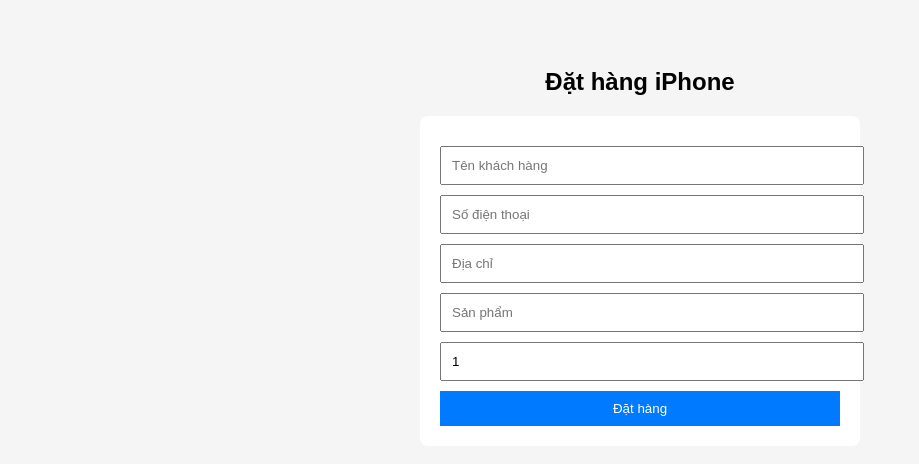
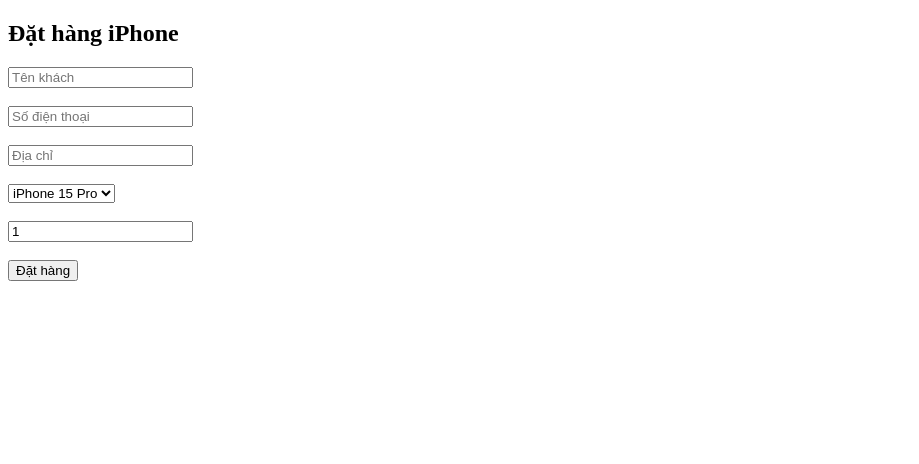
Before and after one commit to quyendz1231/dat-hang-iphone, a plain HTML site: page index.html in a window 1280 px wide. Shown: the whole page, without its empty margins (0-919 px from the left). Drawn offline with Linux system fonts and the light colour scheme.

Commit message:
Update index.html

```diff
--- a/index.html
+++ b/index.html
@@ -3,66 +3,52 @@
 <head>
   <meta charset="UTF-8">
   <title>Đặt hàng iPhone</title>
-  <style>
-    body {
-      font-family: Arial, sans-serif;
-      background: #f5f5f5;
-      padding: 40px;
-    }
-    form {
-      background: #fff;
-      padding: 20px;
-      max-width: 400px;
-      margin: auto;
-      border-radius: 8px;
-    }
-    input, button {
-      width: 100%;
-      padding: 10px;
-      margin-top: 10px;
-    }
-    button {
-      background: #007bff;
-      color: white;
-      border: none;
-      cursor: pointer;
-    }
-  </style>
 </head>
 <body>
-
-<h2 style="text-align:center">Đặt hàng iPhone</h2>
+  <h2>Đặt hàng iPhone</h2>
 
   <form id="orderForm">
-  <input type="text" name="ten" placeholder="Tên khách hàng" required>
-  <input type="text" name="sdt" placeholder="Số điện thoại" required>
-  <input type="text" name="dia_chi" placeholder="Địa chỉ" required>
-  <input type="text" name="san_pham" placeholder="Sản phẩm" required>
-  <input type="number" name="so_luong" placeholder="Số lượng" value="1" required>
+    <input name="ten" placeholder="Tên khách" required><br><br>
+    <input name="sdt" placeholder="Số điện thoại" required><br><br>
+    <input name="dia_chi" placeholder="Địa chỉ" required><br><br>
+
+    <select name="san_pham">
+      <option value="iPhone 15 Pro">iPhone 15 Pro</option>
+      <option value="iPhone 15">iPhone 15</option>
+    </select><br><br>
+
+    <input name="so_luong" type="number" value="1" min="1"><br><br>
 
     <button type="submit">Đặt hàng</button>
   </form>
 
+  <p id="result"></p>
+
   <script>
-  const webhookURL = "https://quyendz123.app.n8n.cloud/webhook/dat-hang-iphone";
+    const webhookUrl = "https://quyen123.app.n8n.cloud/webhook/dat-hang-iphone";
 
     document.getElementById("orderForm").addEventListener("submit", async (e) => {
       e.preventDefault();
 
-    const formData = new FormData(e.target);
-    const data = Object.fromEntries(formData.entries());
-    data.thoi_gian = new Date().toLocaleString("vi-VN");
+      const form = e.target;
+      const data = {
+        ten: form.ten.value,
+        sdt: form.sdt.value,
+        dia_chi: form.dia_chi.value,
+        san_pham: form.san_pham.value,
+        so_luong: form.so_luong.value,
+        thoi_gian: new Date().toLocaleString("vi-VN")
+      };
 
-    await fetch(webhookURL, {
+      const res = await fetch(webhookUrl, {
         method: "POST",
         headers: { "Content-Type": "application/json" },
         body: JSON.stringify(data)
       });
 
-    alert("Đặt hàng thành công!");
-    e.target.reset();
+      document.getElementById("result").innerText =
+        res.ok ? "✅ Đặt hàng thành công!" : "❌ Lỗi gửi đơn hàng";
     });
   </script>
-
 </body>
 </html>
```
Lines whose indentation alone changed are shown as unchanged.
